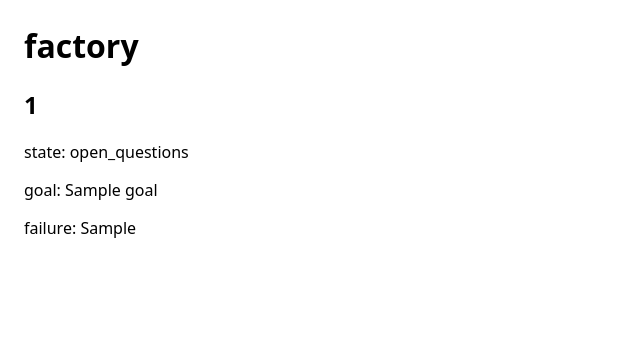
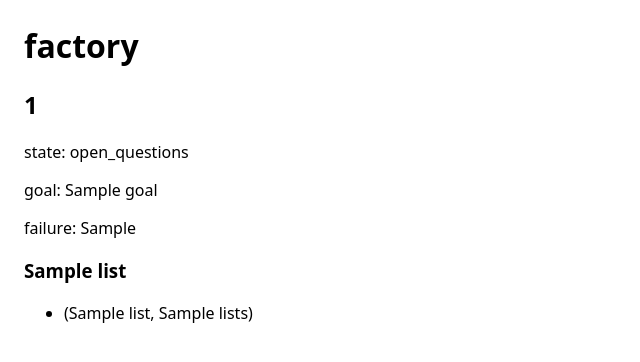
Before and after one commit to jshiell/factory, a Python web app: template orchestrator/src/factory/web/templates/task.html in a window 1280 px wide. Shown: the top 362 px of the page, without its empty margins (0-640 px from the left). Run offline with Jinja, Linux system fonts and the light colour scheme; the template is opened without the code that fills it: most values are stand-ins (such as "Sample title", 1, 10 or a date in 2020).

Commit message:
Show risks and findings on the task page Red: test_a_list_section_appears_with_its_items
Co-Authored-By: Claude Sonnet 5.5 <noreply@anthropic.com>

```diff
--- a/orchestrator/src/factory/web/routes.py
+++ b/orchestrator/src/factory/web/routes.py
@@ -34,8 +34,11 @@ def _tasks_context(store) -> dict:
 
 
 def _task_detail(task) -> dict:
+    lists = (("risks", task.plan_risks), ("review findings", task.review_findings),
+             ("audit findings", task.audit_findings), ("waived findings", task.waived_findings))
     return {"id": task.id, "state": task.state.value,
-            "goal": task.goal if task.goal is not None else task.prompt, "failure_reason": task.failure_reason}
+            "goal": task.goal if task.goal is not None else task.prompt, "failure_reason": task.failure_reason,
+            "lists": [(label, items) for label, items in lists if items]}
 
 
 async def _task_page(request: Request) -> HTMLResponse:
--- a/orchestrator/src/factory/web/templates/_task.html
+++ b/orchestrator/src/factory/web/templates/_task.html
@@ -4,3 +4,10 @@
 {% if task.failure_reason %}
 <p>failure: {{ task.failure_reason }}</p>
 {% endif %}
+{% for label, items in task.lists %}
+<h3>{{ label }}</h3>
+<ul>
+  {% for item in items %}<li>{{ item }}</li>
+  {% endfor %}
+</ul>
+{% endfor %}
```
Also changed, not shown: orchestrator/tests/test_web_task_sections.py (+11 -0 lines).
